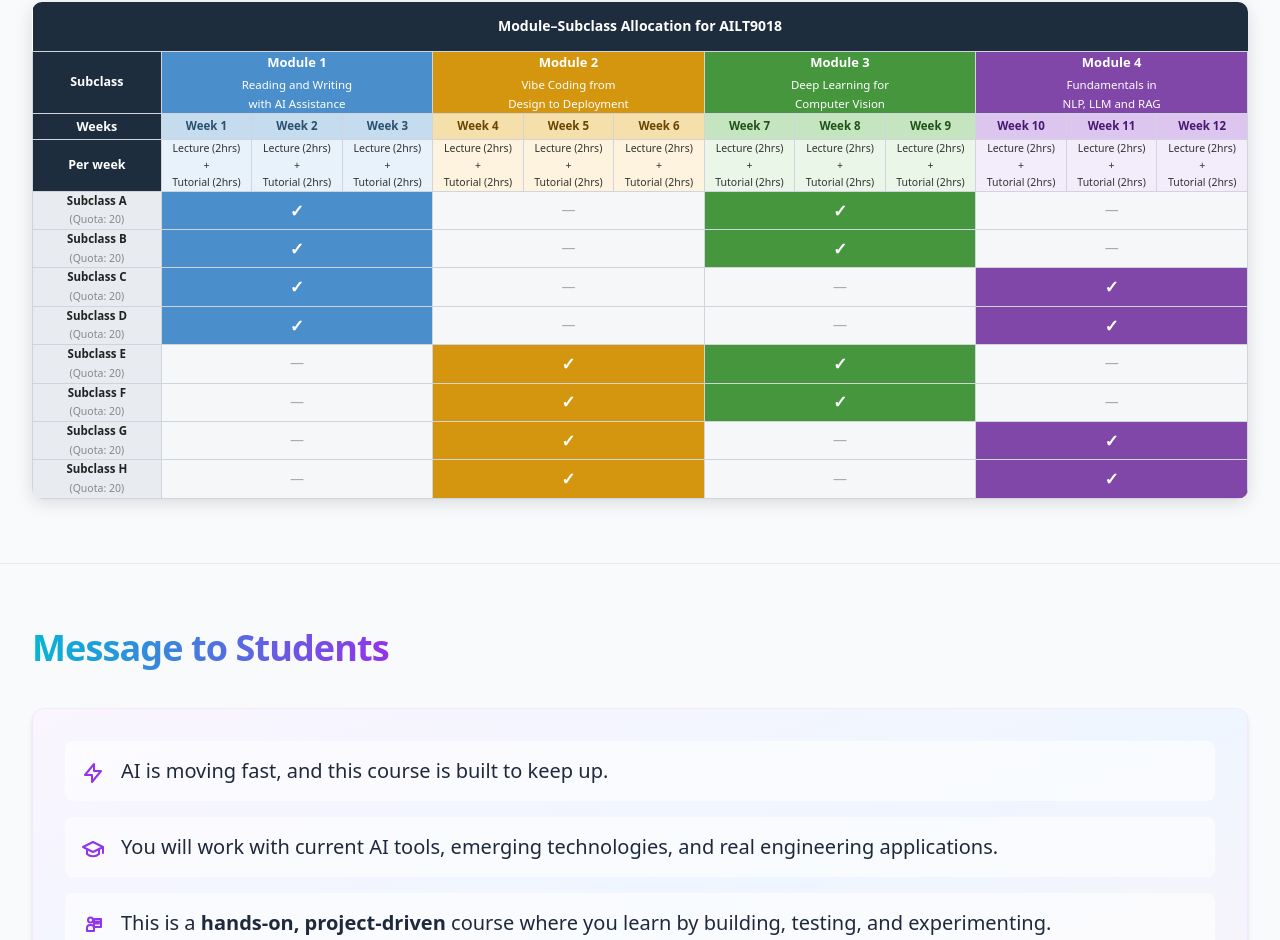
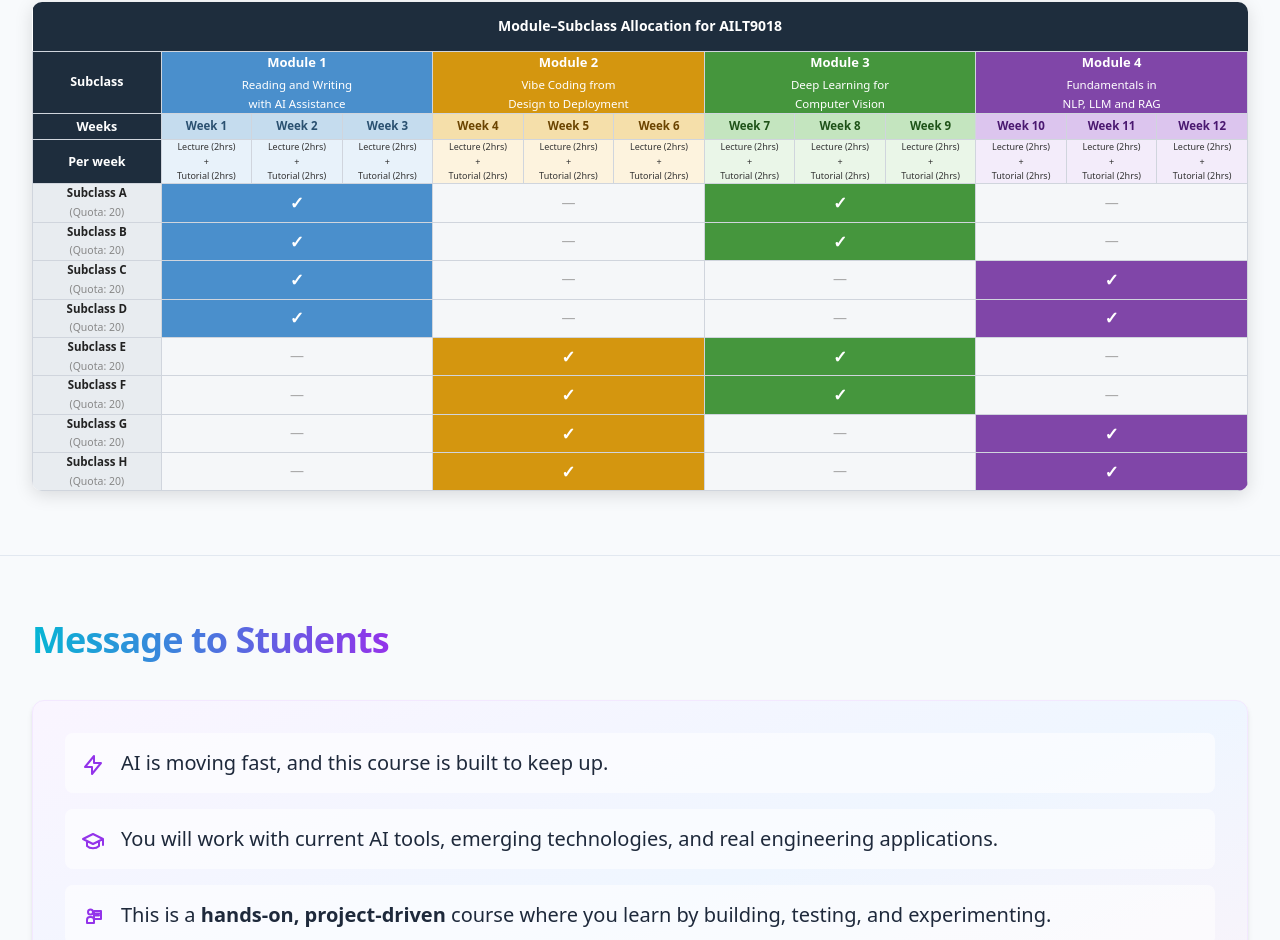
Before and after one commit to ailt9018engg/ailt9018engg.github.io, a React (Vite) app: page / in a window 1280 px wide. Shown: the part 3155-4095 px from the top of the page. Built offline with nearby package versions, Linux system fonts and the light colour scheme.

Commit message:
change font size of Lecture(2hrs)+Tutorial(2hrs)

```diff
--- a/src/App.css
+++ b/src/App.css
@@ -13,10 +13,10 @@
 .week-mod3 { background: #c4e5bf; color: #1e5218; font-weight: 600; padding: 6px 4px; width: 76px; font-size: 11.5px; }
 .week-mod4 { background: #dcc5ee; color: #4a1870; font-weight: 600; padding: 6px 4px; width: 76px; font-size: 11.5px; }
 .per-week-label { background: #1e2d3d; color: white; font-weight: bold; padding: 7px 14px; font-size: 12.5px; }
-.per-week-mod1 { background: #e8f2fa; color: #333; font-size: 10.5px; padding: 5px 4px; height: 58px; line-height: 1.6; }
-.per-week-mod2 { background: #fdf3de; color: #333; font-size: 10.5px; padding: 5px 4px; height: 58px; line-height: 1.6; }
-.per-week-mod3 { background: #eaf6e8; color: #333; font-size: 10.5px; padding: 5px 4px; height: 58px; line-height: 1.6; }
-.per-week-mod4 { background: #f3ecfa; color: #333; font-size: 10.5px; padding: 5px 4px; height: 58px; line-height: 1.6; }
+.per-week-mod1 { background: #e8f2fa; color: #333; font-size: 9px; padding: 5px 4px; height: 58px; line-height: 1.6; }
+.per-week-mod2 { background: #fdf3de; color: #333; font-size: 9px; padding: 5px 4px; height: 58px; line-height: 1.6; }
+.per-week-mod3 { background: #eaf6e8; color: #333; font-size: 9px; padding: 5px 4px; height: 58px; line-height: 1.6; }
+.per-week-mod4 { background: #f3ecfa; color: #333; font-size: 9px; padding: 5px 4px; height: 58px; line-height: 1.6; }
 .sc-label { background: #e8ecf0; font-weight: 600; color: #222; padding: 4px 10px; height: 26px; font-size: 11.5px; }
 .chk1 { background: #4a8fcc; color: white; font-size: 17px; font-weight: bold; }
 .chk2 { background: #d4960f; color: white; font-size: 17px; font-weight: bold; }
```
